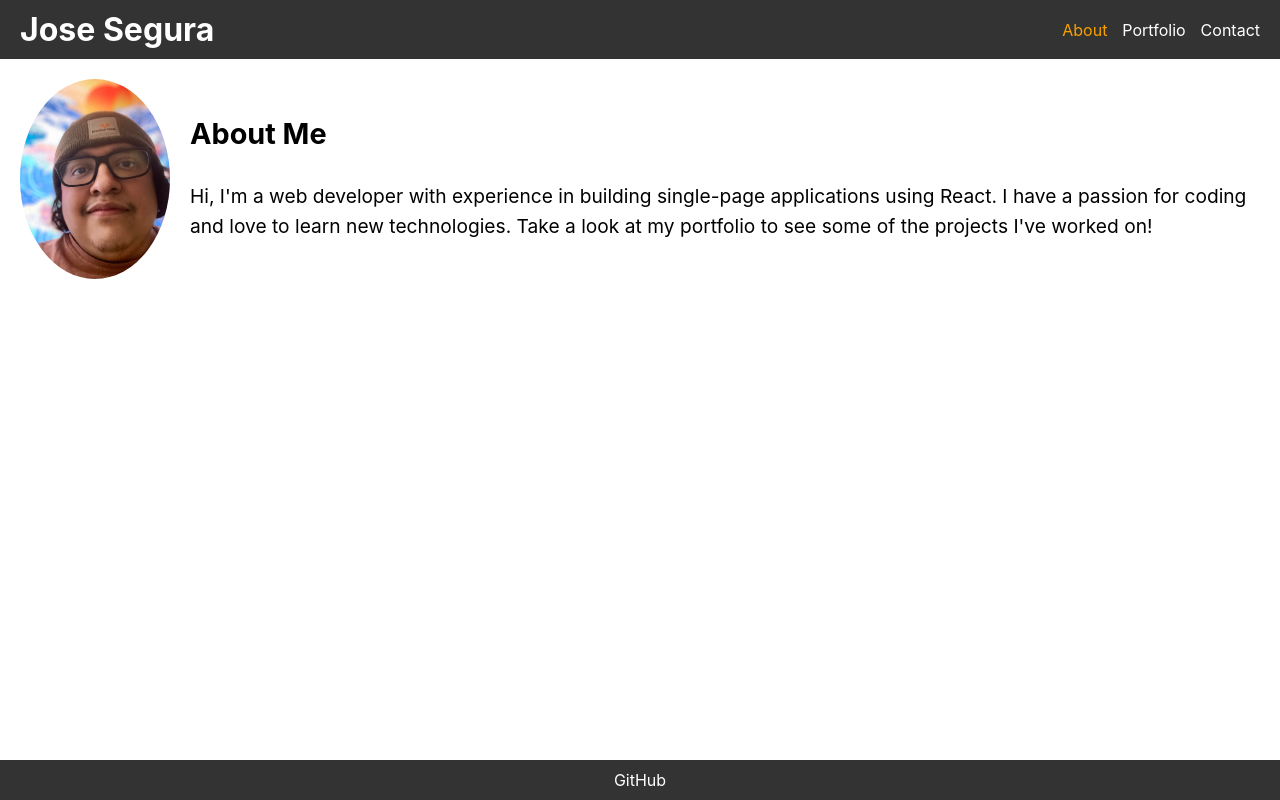
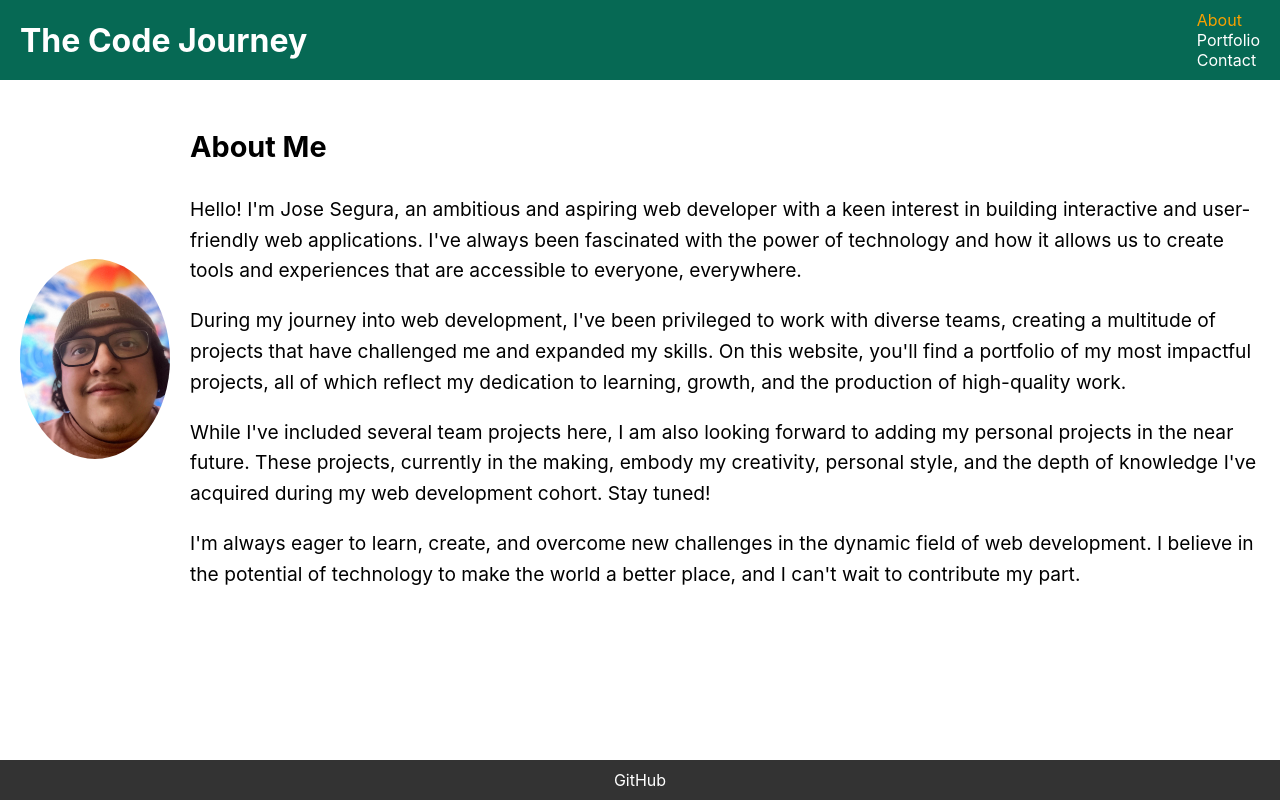
Before and after one commit to Jose-seg/React-Portfolio, a React (Create React App) app: page / in a window 1280 px wide. Built offline with nearby package versions, Linux system fonts and the light colour scheme.

Commit message:
few changes to improve app

```diff
--- a/src/components/About/About.js
+++ b/src/components/About/About.js
@@ -8,11 +8,13 @@ const About = () => {
             <img src={myImage} alt="The Developer" className='my-image'/>
             <div className='about-text'>
                 <h2>About Me</h2>
-                <p>
-                    Hi, I'm a web developer with experience in building single-page applications using React.
-                    I have a passion for coding and love to learn new technologies.
-                    Take a look at my portfolio to see some of the projects I've worked on!
-                </p>
+                <p>Hello! I'm Jose Segura, an ambitious and aspiring web developer with a keen interest in building interactive and user-friendly web applications. I've always been fascinated with the power of technology and how it allows us to create tools and experiences that are accessible to everyone, everywhere.</p>
+
+  <p>During my journey into web development, I've been privileged to work with diverse teams, creating a multitude of projects that have challenged me and expanded my skills. On this website, you'll find a portfolio of my most impactful projects, all of which reflect my dedication to learning, growth, and the production of high-quality work.</p>
+
+  <p>While I've included several team projects here, I am also looking forward to adding my personal projects in the near future. These projects, currently in the making, embody my creativity, personal style, and the depth of knowledge I've acquired during my web development cohort. Stay tuned!</p>
+
+  <p>I'm always eager to learn, create, and overcome new challenges in the dynamic field of web development. I believe in the potential of technology to make the world a better place, and I can't wait to contribute my part.</p>
             </div>
         </div>
     );
--- a/src/components/Header/Header.css
+++ b/src/components/Header/Header.css
@@ -5,10 +5,23 @@ header {
     justify-content: space-between;
     align-items: center;
     padding: 10px 20px;
-    background-color: #333;
+    background-color: #066954;
     color: white;
 }
 
 header h1 {
     margin: 0;
 }
+
+
+/* Desktop styles */
+@media only screen and (min-width: 768px) {
+    .header {
+        display: flex;
+        justify-content: space-between;
+    }
+
+    .nav-links {
+        display: block;
+    }
+}
--- a/src/components/Header/Header.js
+++ b/src/components/Header/Header.js
@@ -5,7 +5,7 @@ import './Header.css';
 function Header({ currentSection, setCurrentSection }) {
     return (
         <header>
-            <h1>Jose Segura</h1>
+            <h1>The Code Journey</h1>
             <Navigation
                 currentSection={currentSection}
                 setCurrentSection={setCurrentSection}
--- a/src/components/Project/Project.css
+++ b/src/components/Project/Project.css
@@ -11,3 +11,23 @@
     width: 100%;
     height: auto;
 }
+
+.project button {
+    background-color: #4CAF50; /* Green */
+    border: none;
+    color: white;
+    padding: 15px 32px;
+    text-align: center;
+    text-decoration: none;
+    display: inline-block;
+    font-size: 16px;
+    margin: 4px 2px;
+    cursor: pointer;
+    border-radius: 4px;
+    transition-duration: 0.4s;
+}
+
+.project button:hover {
+    background-color: white;
+    color: black;
+}
```
